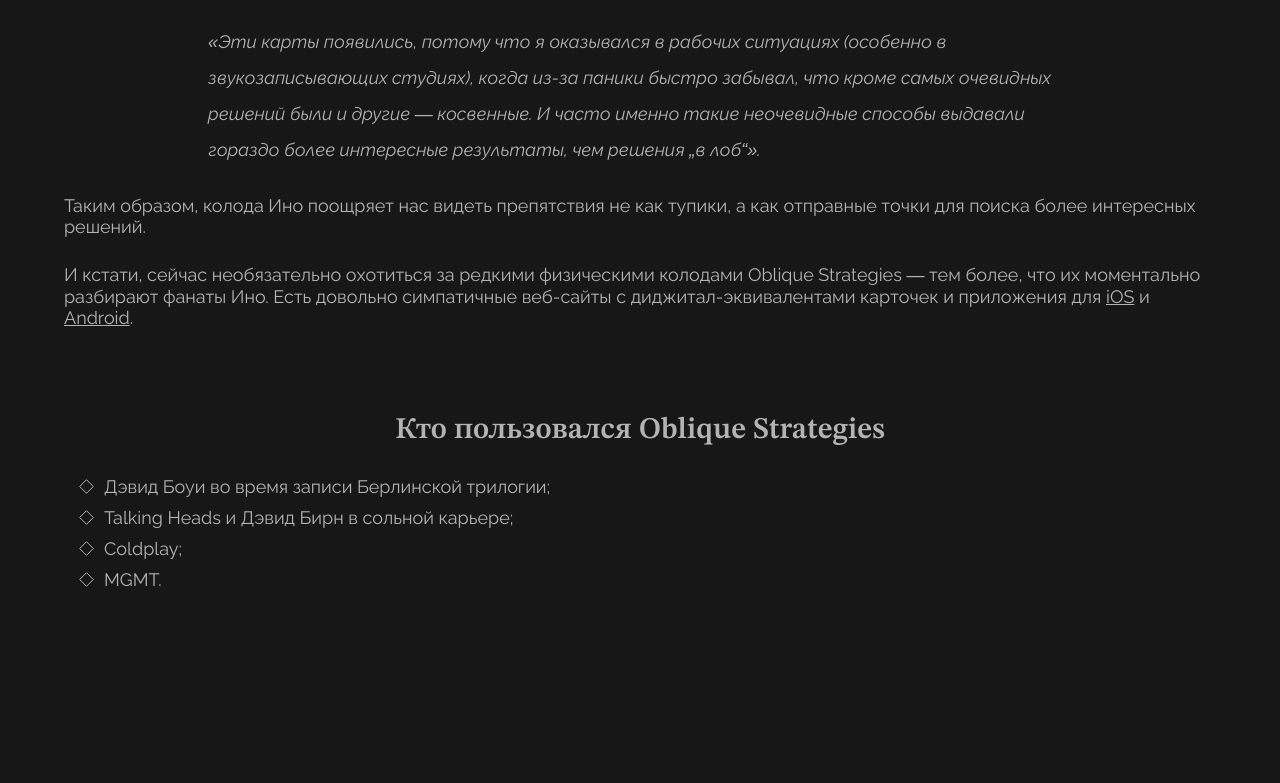
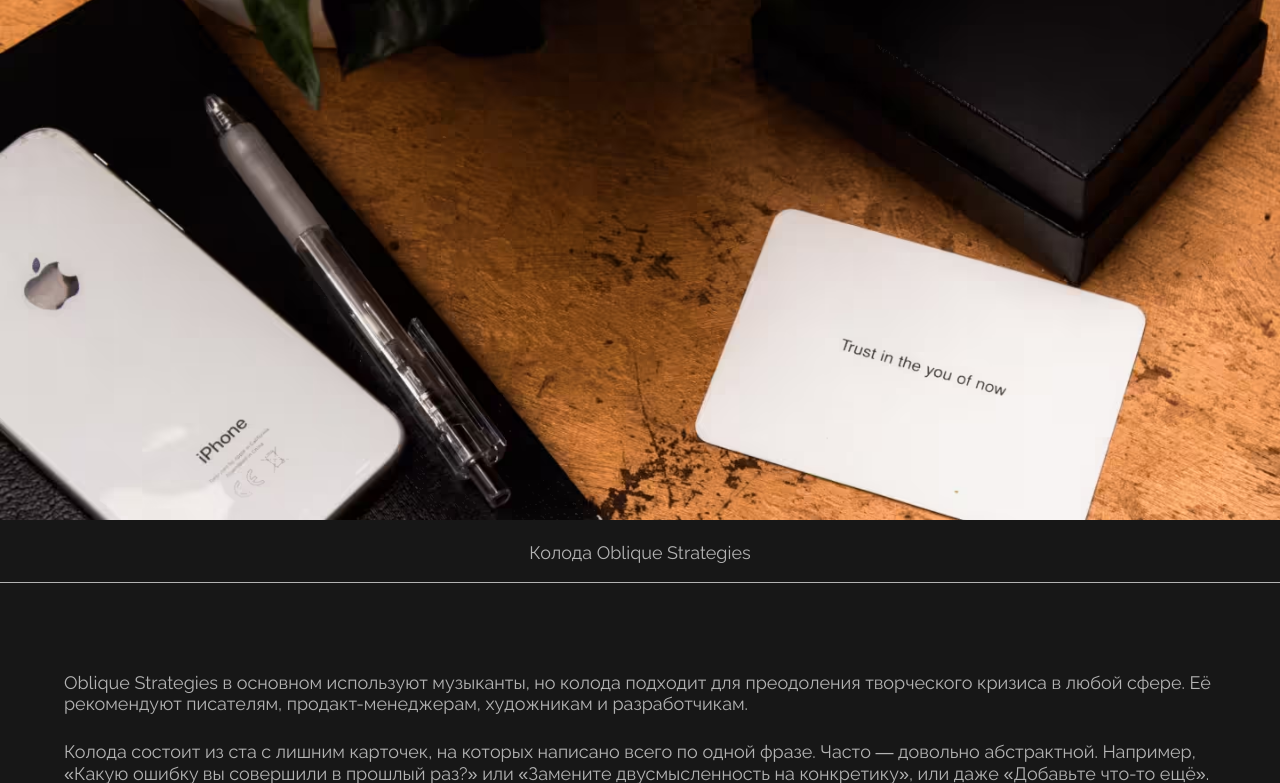
Before and after one commit to Brodyagados/karty-podskazhut, a website: page index.html in a window 1280 px wide. Shown: the part 1051-1834 px from the top of the page. Before the commit the page ends 1641 px from the top, so only its background shows below. Drawn offline with Linux system fonts and the light colour scheme.

Commit message:
Добавлено изображение

```diff
--- a/index.html
+++ b/index.html
@@ -43,6 +43,27 @@
           жанра эмбиент Брайан Ино и мультимедиа-художник Питер Шмидт.
         </p>
       </div>
+      <figure class="content__figure">
+        <picture>
+          <source
+            srcset="./images/cards-1x.avif 1x, ./images/cards-2x.avif 2x"
+            type="image/avif"
+          />
+          <source
+            srcset="./images/cards-1x.webp 1x, ./images/cards-2x.webp 2x"
+            type="image/webp"
+          />
+          <img
+            class="content__picture"
+            srcset="./images/cards-1x.png 1x, ./images/cards-2x.png 2x"
+            alt="Творческий беспорядок на столе с колодой Obligue strategies, ручкой, iPhone экраном вниз, ручкой и комнатным растением"
+            loading="lazy"
+          />
+        </picture>
+        <figcaption class="content__picture-caption">
+          Колода Oblique Strategies
+        </figcaption>
+      </figure>
       <div class="content__text-block">
         <p class="content__paragraph">
           Oblique Strategies в основном используют музыканты, но колода подходит
--- a/styles/style.css
+++ b/styles/style.css
@@ -7,6 +7,8 @@
 :root {
   --main-font: 'Raleway', sans-serif;
   --accent-font: 'STIX Two Text', serif;
+  --horizontal-indent: 5vi;
+  --vertical-content-indent: 7vi;
 }
 
 p,
@@ -68,12 +70,12 @@
 /*#region Контент */
 
 .content-section {
-  padding-inline: 5vi;
+  padding-inline: var(--horizontal-indent);
 }
 
 .content__title {
   font-size: 30px;
-  margin-block-start: 7vi;
+  margin-block-start: var(--vertical-content-indent);
   margin-block-end: 2.5vi;
 }
 
@@ -83,7 +85,8 @@
   font-size: 18px;
 }
 
-.content__text-block_type_first-lettered > .content__paragraph:first-child::first-letter {
+.content__text-block_type_first-lettered
+  > .content__paragraph:first-child::first-letter {
   display: inline-block;
   padding-inline: 4px;
   margin-inline-end: 1px;
@@ -145,4 +148,28 @@
 
 /*#endregion */
 
+/*#region Изображение */
+
+.content__figure {
+  position: relative;
+  inline-size: calc(100% + 2 * var(--horizontal-indent));
+  margin-inline-start: calc(-1 * var(--horizontal-indent));
+  margin-block: var(--vertical-content-indent);
+}
+
+.content__picture {
+  inline-size: 100%;
+}
+
+.content__picture-caption {
+  inline-size: 100%;
+  padding-block: 20px;
+  font-size: 18px;
+  line-height: 1;
+  text-align: center;
+  border-bottom: thin solid var(--text-color);
+}
+
 /*#endregion */
+
+/*#endregion */
```
